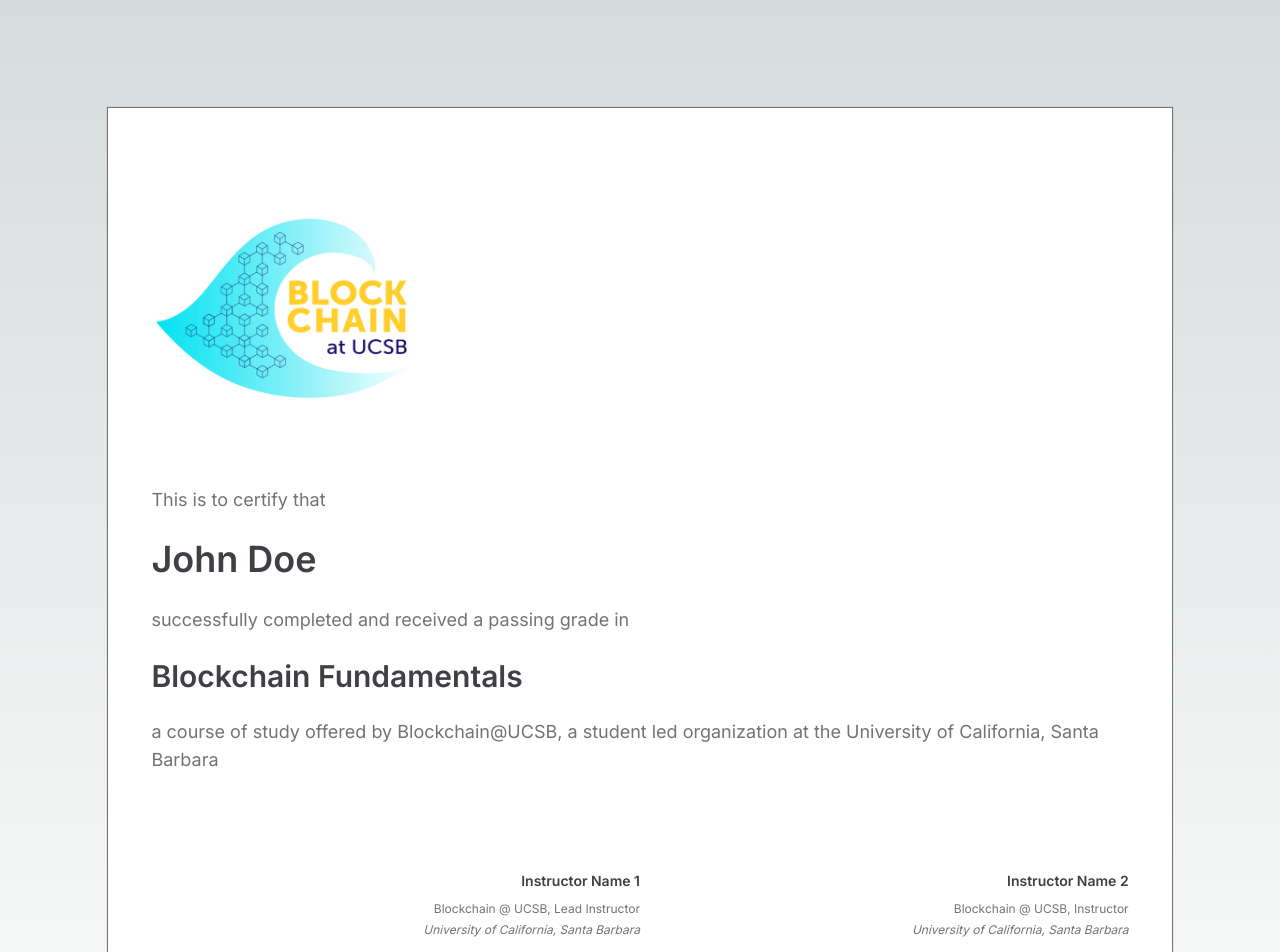
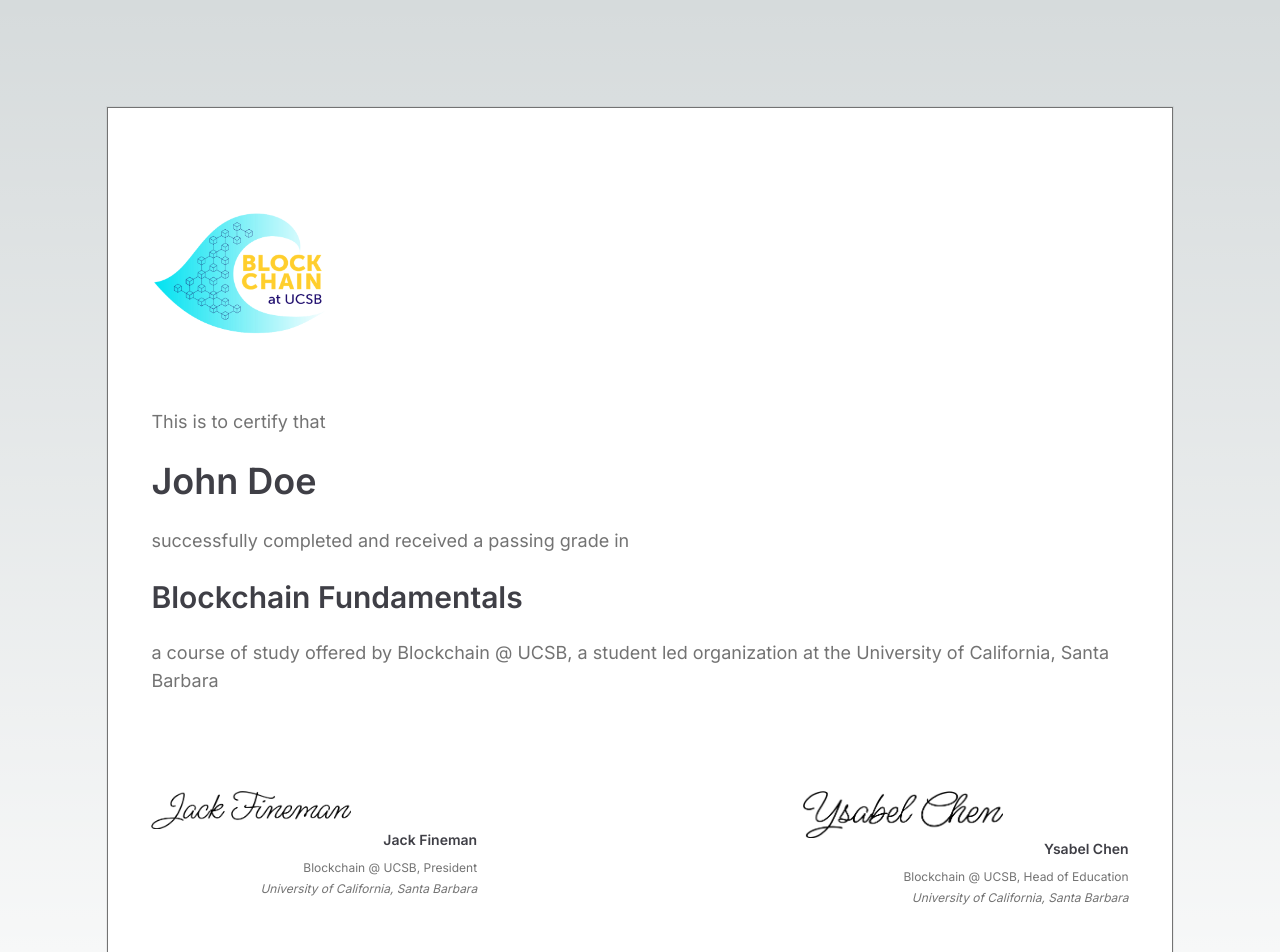
Before and after one commit to heyyysus/bc-fundamentals-certificates, a Next.js app: page /certificate in a window 1280 px wide. Shown: the top 952 px of the page. Built offline with nearby package versions, Linux system fonts and the light colour scheme.

Commit message:
add signatures

```diff
--- a/app/certificate/certificate.tsx
+++ b/app/certificate/certificate.tsx
@@ -7,9 +7,10 @@
 export interface CertificateProps {
   name: string;
   certificateId: string,
+  dateIssued: string,
 };
 
-export const Certificate: FC<CertificateProps> =  ({ name, certificateId }) => {
+export const Certificate: FC<CertificateProps> =  ({ name, certificateId, dateIssued }) => {
     return (<>
 
     <div
@@ -36,8 +37,8 @@
       <Image
         src="/logos/logo.png"
         alt="Blockchain @ UCSB logo"
-        width={300}
-        height={300}
+        width={200}
+        height={200}
         />
         {/* ISSUE WITH IMAGE QUALITY */}
       <span className="uppercase sr-only" style={{lineHeight: "44px"}}>
@@ -88,7 +89,7 @@
 
         <span
           className="block mx-0 mt-0 mb-6 text-sm leading-normal md:text-lg text-neutral-500"
-          >a course of study offered by Blockchain@UCSB, a student led organization at the University of California, Santa Barbara</span>
+          >a course of study offered by Blockchain @ UCSB, a student led organization at the University of California, Santa Barbara</span>
       </p>
     </div>
     <div
@@ -101,34 +102,43 @@
       </h3>
       <div className="text-right">
         <div className="flex text-zinc-700" style={{flexFlow: "row wrap"}}>
-          <div className="mx-0 mt-0 mb-2 w-full md:w-1/2">
+          <div className="mx-0 mt-0 mb-2 w-full md:w-1/3">
             {/* Signature goes here */ }
+            <Image
+              src="/signatures/jack-fineman.png"
+              alt="Signature"
+              width={200}
+              height={200}
+              className='mr-4'
+              />
             <h4
               className="mt-0 mb-2 text-sm font-semibold"
               style={{lineHeight: 1.6}}
             >
-              Instructor Name 1
+              Jack Fineman
             </h4>
             <p className="mt-0 mb-4 text-xs leading-normal text-neutral-500">
               <span className="leading-4 whitespace-pre-line"
-                >Blockchain @ UCSB, Lead Instructor</span
+                >Blockchain @ UCSB, President</span
               >
               <span className="block mt-1 italic leading-4"
                 >University of California, Santa Barbara</span
               >
             </p>
           </div>
-          <div className="m-0 w-full md:w-1/2">
+          <div className="mx-0 mt-0 mb-2 w-full md:w-1/3" />
+          <div className="m-0 w-full md:w-1/3">
             {/* Signature goes here */ }
+            <Image src="/signatures/ysabel-chen.png" alt="Signature" width={ 200 } height={ 200 } />
             <h4
               className="mt-0 mb-2 text-sm font-semibold"
               style={{lineHeight: 1.6}}
             >
-              Instructor Name 2
+              Ysabel Chen
             </h4>
             <p className="mt-0 mb-4 text-xs leading-normal text-neutral-500">
               <span className="leading-4 whitespace-pre-line"
-                >Blockchain @ UCSB, Instructor</span
+                >Blockchain @ UCSB, Head of Education</span
               >
               <span className="block mt-1 italic leading-4"
                 >University of California, Santa Barbara</span
@@ -163,7 +173,7 @@
         <span
           className="block text-xs font-bold leading-normal text-gray-500"
           style={{listStyle: "outside none none"}}
-          >Issued June 4, 2022</span> {/* TODO: Change Date. Possibly make it a prop */}
+          >Issued {dateIssued}</span> {/* TODO: Change Date. Possibly make it a prop */}
       </li>
       <li
         className="mb-2 lg:mr-6 lg:inline-block lg:align-middle"
--- a/app/certificate/page.tsx
+++ b/app/certificate/page.tsx
@@ -3,7 +3,7 @@
 export default function Home() {
   return (
     <main className="flex min-h-screen flex-col items-center justify-between p-24">
-      <Certificate name="John Doe" certificateId="TEST123ABC" />
+      <Certificate name="John Doe" certificateId="TEST123ABC" dateIssued="June 5, 2023" />
     </main>
   )
 }
```
Also changed, not shown: public/signatures/jack-fineman.png (added), public/signatures/ysabel-chen.png (added).
